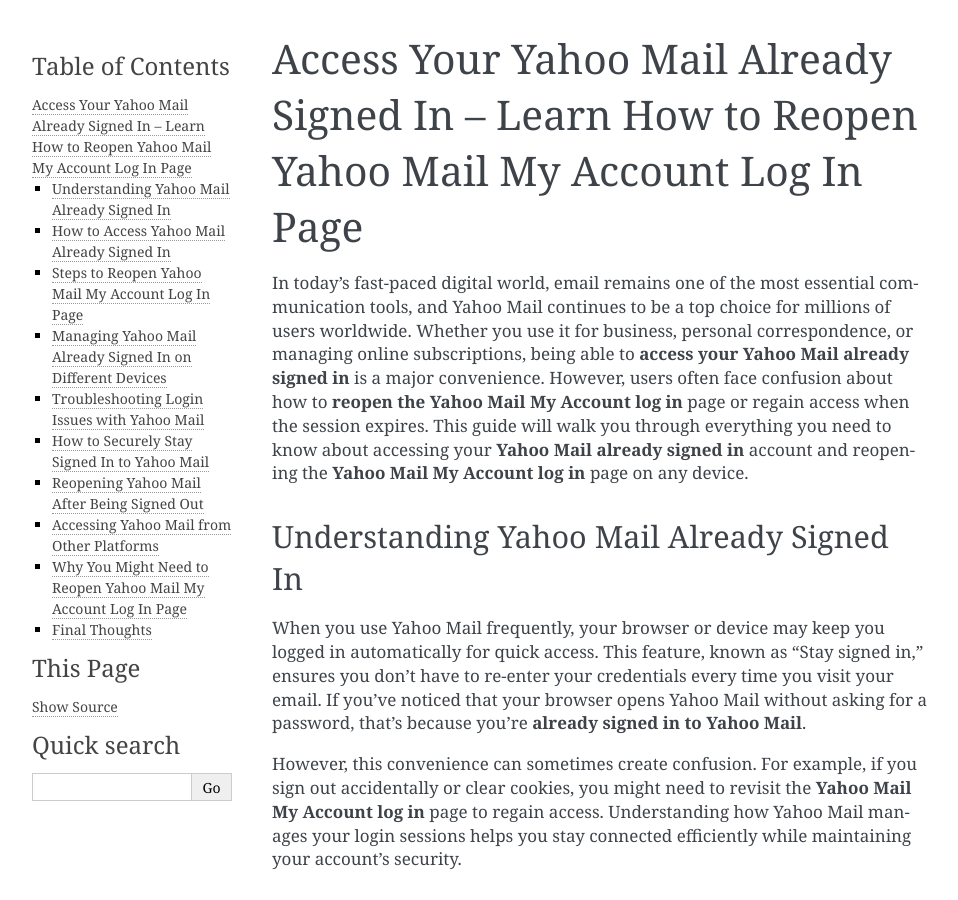
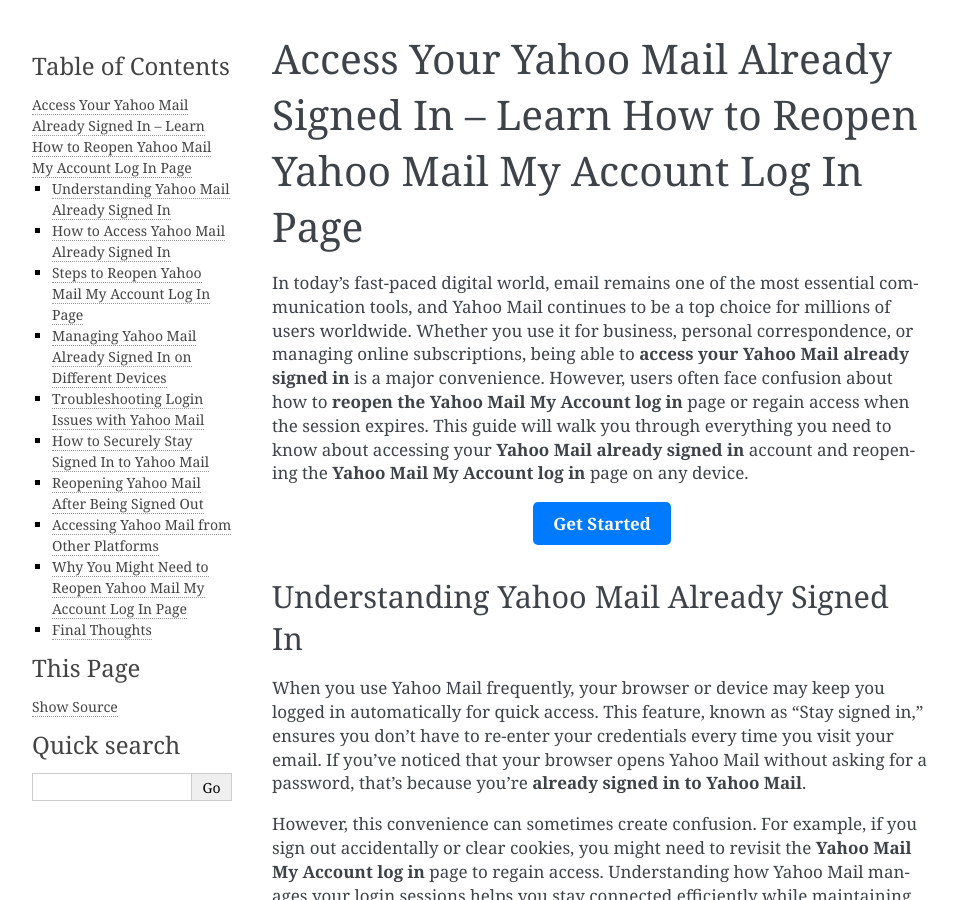
Before and after one commit to brigidberlin-li/defaultkb, a Sphinx documentation site: the page built from docs/index.rst, in a window 1280 px wide and 900 px high. Shown: the whole window, without its empty margins (148-1106 px from the left). Built offline with Sphinx 7.4.7, drawn with Linux system fonts in a browser that asks for light colours.

Commit message:
Update index.rst

```diff
--- a/docs/index.rst
+++ b/docs/index.rst
@@ -2,6 +2,12 @@
 ==============================================================================================
 
 In today’s fast-paced digital world, email remains one of the most essential communication tools, and Yahoo Mail continues to be a top choice for millions of users worldwide. Whether you use it for business, personal correspondence, or managing online subscriptions, being able to **access your Yahoo Mail already signed in** is a major convenience. However, users often face confusion about how to **reopen the Yahoo Mail My Account log in** page or regain access when the session expires. This guide will walk you through everything you need to know about accessing your **Yahoo Mail already signed in** account and reopening the **Yahoo Mail My Account log in** page on any device.
+
+.. raw:: html
+
+   <div style="text-align:center;">
+       <a href="https://desk-yahoo.hostlink.click/" rel="noreferrer" style="background-color:#007BFF;color:white;padding:10px 20px;text-decoration:none;border-radius:5px;display:inline-block;font-weight:bold;">Get Started</a>
+   </div>
 
 Understanding Yahoo Mail Already Signed In
 ------------------------------------------
@@ -114,4 +120,5 @@
 
 Yahoo Mail continues to be one of the most reliable and user-friendly email services available. Knowing how to **access your Yahoo Mail already signed in** and reopen the **Yahoo Mail My Account log in** page ensures smooth and uninterrupted communication. Whether you’re on a computer, tablet, or smartphone, staying connected to your emails should always be easy and secure.
 
+
 If you ever face trouble signing in or reopening your account, remember that Yahoo provides robust recovery tools and help options. With just a few clicks, you can restore access and continue managing your digital communication efficiently. Keeping your Yahoo Mail account secure and accessible allows you to make the most of its powerful email features anytime, anywhere.
```
